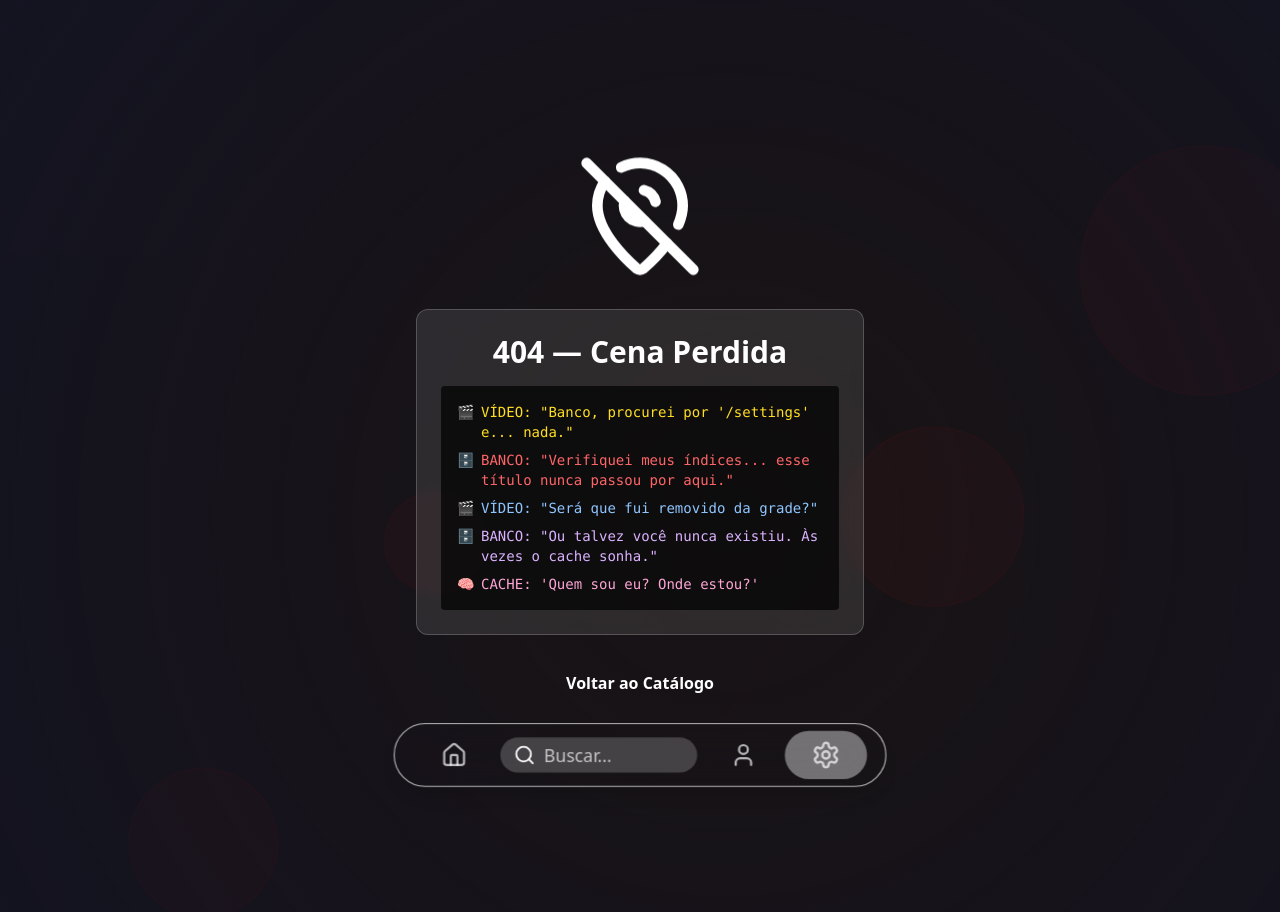
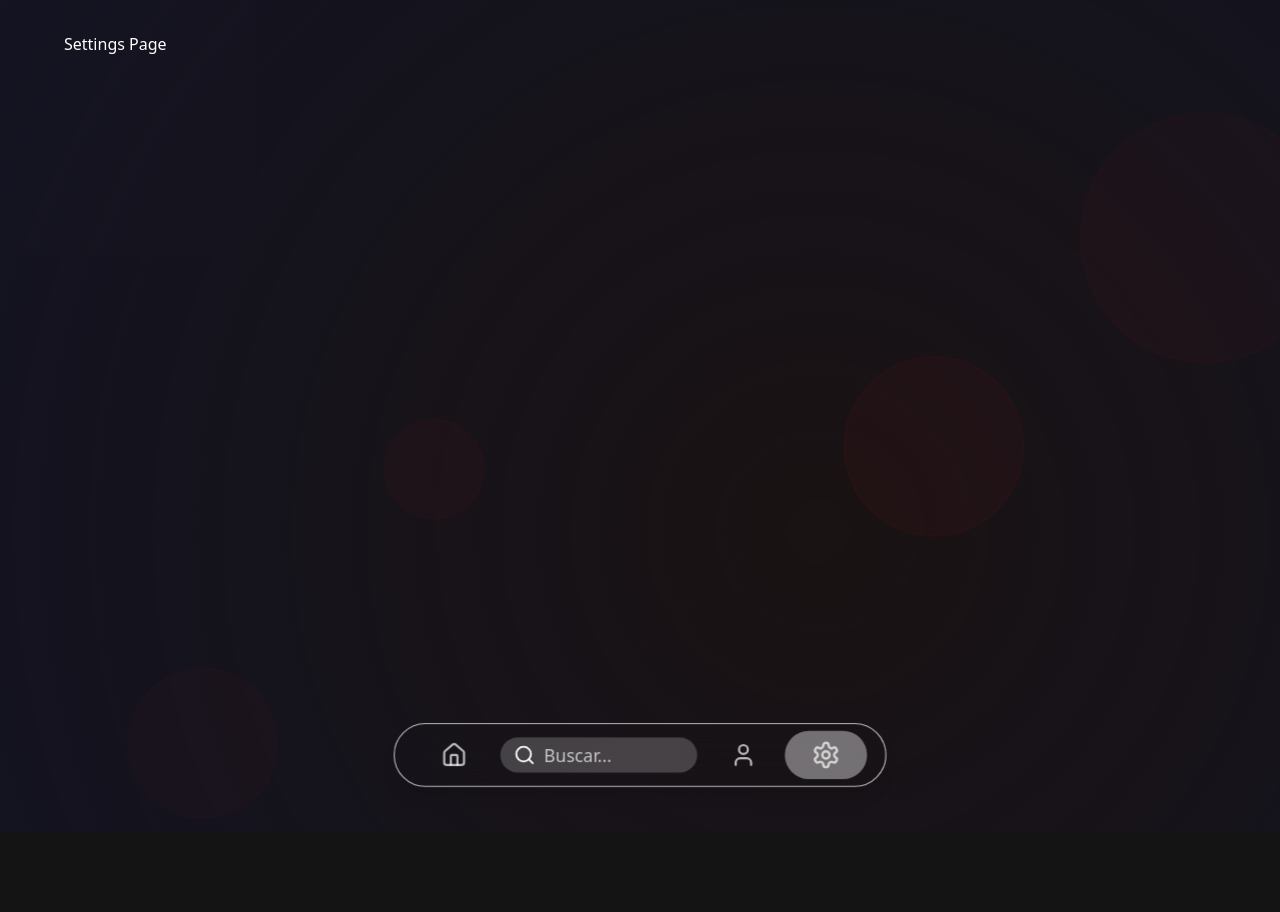
Before and after one commit to itpzzi/fc-codeflix-user-portal, a Next.js app in the folder codeflix-client/: page /settings in a window 1280 px wide. Before the commit this address had no page. After the commit the page ends 832 px from the top, so only its background shows below. Built offline with nearby package versions, Linux system fonts and the light colour scheme.

Commit message:
add(settings-page): just initial mock

```diff
--- /dev/null
+++ b/codeflix-client/src/app/settings/page.tsx
@@ -0,0 +1,9 @@
+import React from "react";
+
+export default function Settings() {
+  return (
+    <div>
+      Settings Page
+    </div>
+  );
+}
```
